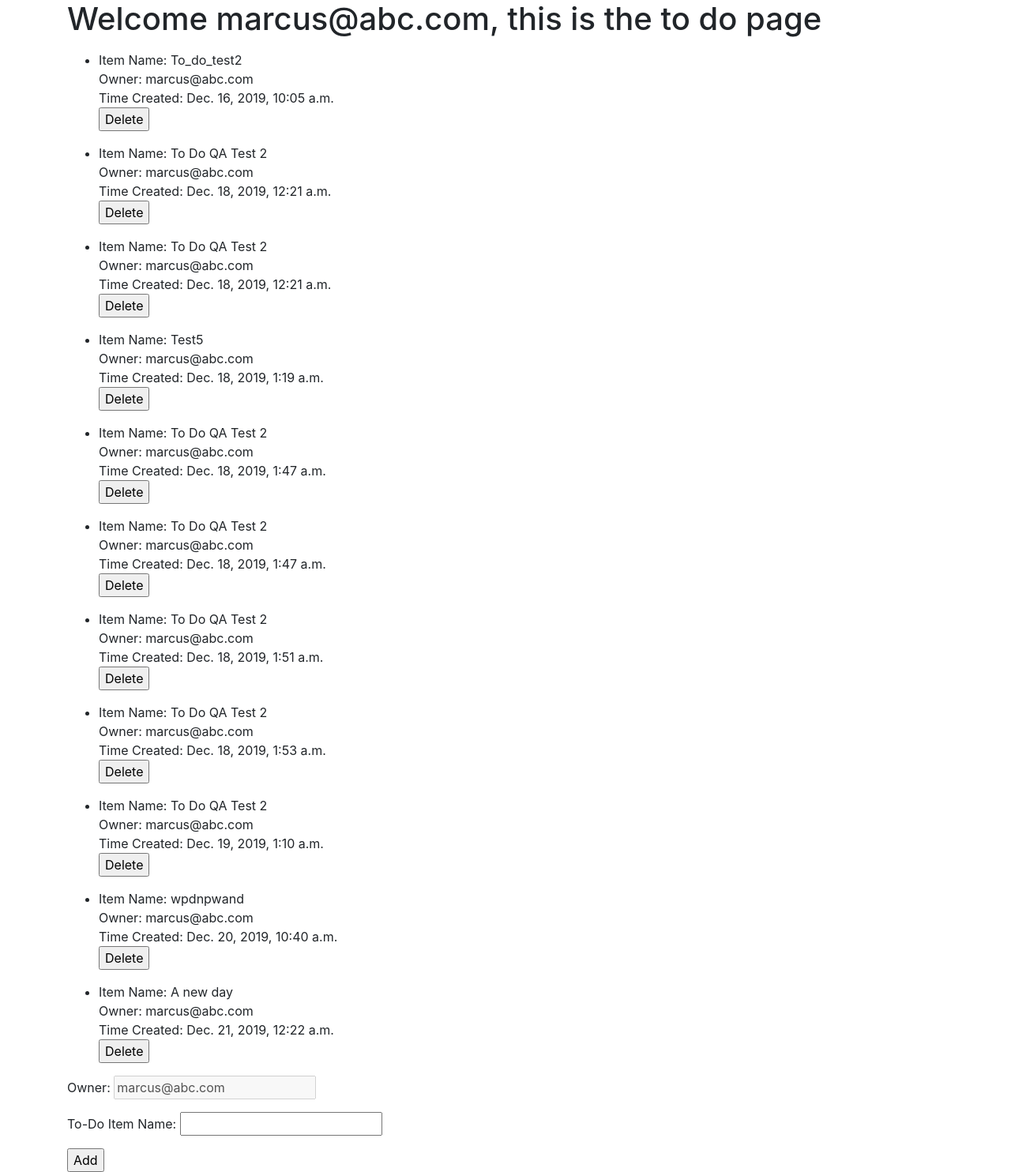
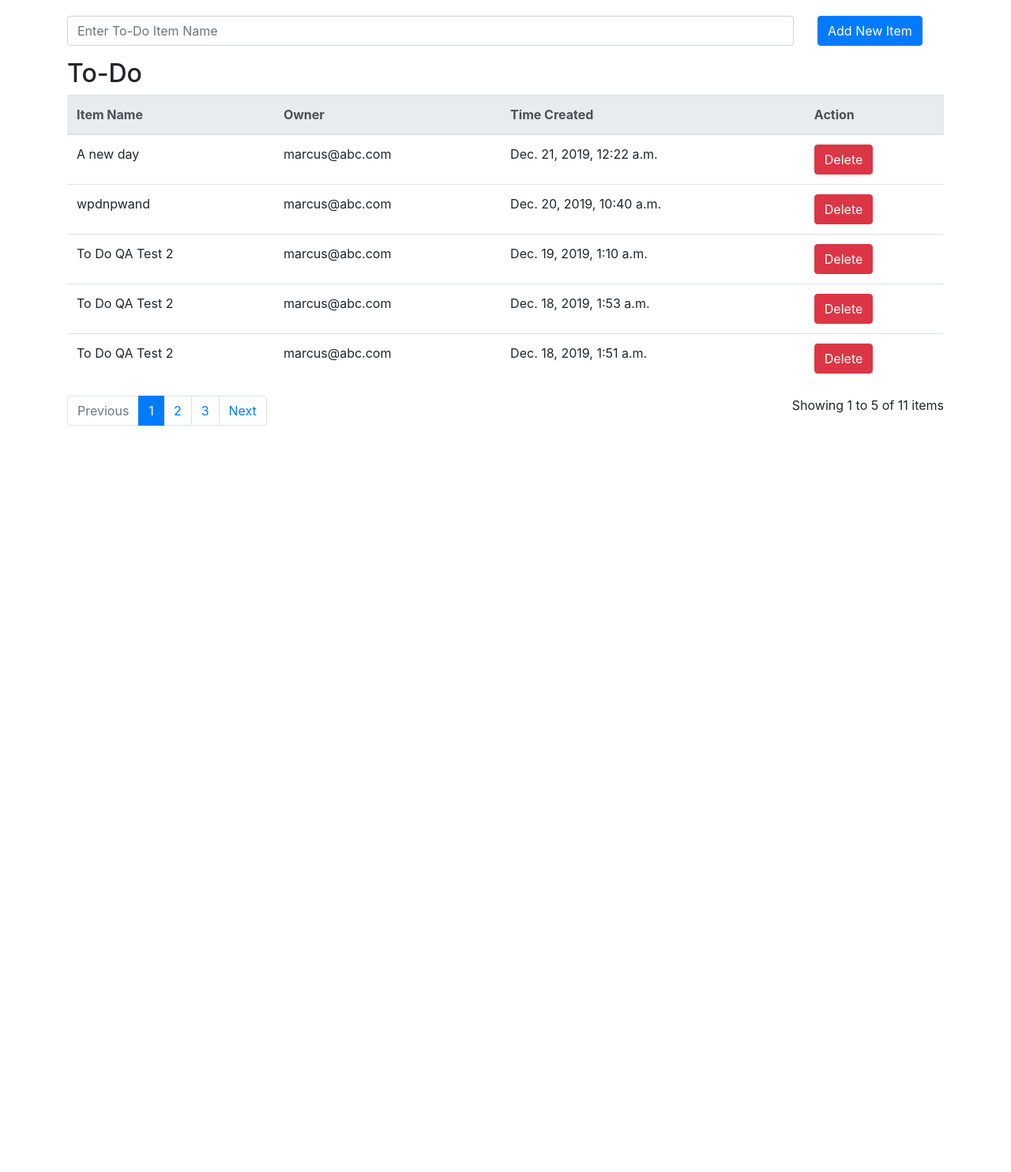
Before and after one commit to ktzy0305/ETI-To-Do-App, a Django app: page /To_do_page/ in a window 1280 px wide. Shown: the part 56-1540 px from the top of the page at 79% size. After the commit the page ends 595 px from the top, so only its background shows below. Run offline with Django 3.2, Linux system fonts and the light colour scheme; a user stored in the database is signed in; data comes from the database, SQL or seed files in the repository; both versions use the stored data as it was after the commit; some libraries are stand-ins or nearby versions.

Commit message:
Improvements to overall UI

```diff
--- a/ToDoApp/urls.py
+++ b/ToDoApp/urls.py
@@ -22,14 +22,13 @@ from django.views.generic.base import TemplateView # new
 urlpatterns = [
     path('admin/', admin.site.urls),
     path('To_do_page/', todoGreeting, name='todopage'),
-    path('addTodo/', addTodo),
+    # path('addTodo/', addTodo),
     path('deleteTodo/<int:todo_id>/<todo_own>/<todo_Todo>/', deleteTodo),
     path('logout_view/', logout_view),
     path('', TemplateView.as_view(template_name='home.html'), name='home'),
     #path('archiveHistory/<todo_Todo>/<todo_own>/', archiveHistory),
-    path('historyItem', historyItem),
     path('contribution/', contributions_view, name='contributionpage'),
-    path('historyItem', historyItem, name='todohistorypage'),
+    path('historyItem/', historyItem, name='todohistorypage'),
     path('accounts/', include('accounts.urls')),
     path('accounts/', include('django.contrib.auth.urls')),
 ]
--- a/To_do_page/static/css/styles.css
+++ b/To_do_page/static/css/styles.css
@@ -3,29 +3,87 @@
     padding-top: 20px;
 }
 
+#form-container, #add-btn-container{
+    padding-top: 20px;
+}
+
+#some_flag{
+    color: #ff0000;
+}
+
+#to-do-table, #to-do-history-table{
+    word-wrap: break-word;
+    overflow-wrap: break-word;
+}
+
+#to-do-table tbody tr td[name=todo], #to-do-history-table tbody tr td[name=item]{
+    max-width: 400px;
+}
+
+#pagination-count{
+    display: block;
+    text-align: right;
+}
+
 @media only screen and (max-width: 768px)  {
-    #contributions{
+    #to-do-table, #to-do-history-table, #contributions, #pagination-count{
         font-size: 0.95em;
+    }
+
+    button[name=delete]{
+        font-size: 0.95em;
+    }
+
+    #to-do-table tbody tr td[name=todo], #to-do-history-table tbody tr td[name=item]{
+        max-width: 300px;
     }
 
 }
 
 @media only screen and (max-width: 512px)  {
-    #contributions{
+    #to-do-table, #to-do-history-table, #contributions, #pagination-count{
         font-size: 0.8em;
+    }
+
+    button[name=delete]{
+        font-size: 0.9em;
+    }
+
+    #to-do-table tbody tr td[name=todo], #to-do-history-table tbody tr td[name=item]{
+        max-width: 150px;
     }
 
 }
 
 @media only screen and (max-width: 388px)  {
-    #contributions{
+    #to-do-table, #to-do-history-table, #contributions, #pagination-count{
         font-size: 0.75em;
+    }
+
+    button[name=delete]{
+        font-size: 0.9em;
+    }
+
+    #to-do-table tbody tr td[name=todo], #to-do-history-table tbody tr td[name=item]{
+        max-width: 100px;
+    }
+
+    #to-do-table tbody tr td[name=owner]{
+        max-width: 80px;
     }
 
 }
 
 @media only screen and (max-width: 320px)  {
-    #contributions{
-        font-size: 0.75em;
+    button[name=delete]{
+        font-size: 0.85em;
+    }
+
+    #to-do-table tbody tr td[name=todo], #to-do-history-table tbody tr td[name=item]{
+        max-width: 90px;
+    }
+
+    #to-do-table tbody tr td[name=todo]{
+        max-width: 60px;
     }
 }
--- a/To_do_page/templates/contribution_index.html
+++ b/To_do_page/templates/contribution_index.html
@@ -1,4 +1,5 @@
 {% extends 'base.html' %}
+{% block title %}Contributions Page{% endblock %}
 {% block content %}
 {% if user.is_authenticated %}
 <br>
@@ -174,6 +175,6 @@
 {% else %}
 <br>
 <p>You are not logged in</p>
-<a class="btn btn-primary" href="{% url 'login' %}">Login</button>
+<a class="btn btn-primary" href="{% url 'login' %}">Login</a>
 {% endif %}
 {% endblock %}
--- a/To_do_page/templates/to_do.html
+++ b/To_do_page/templates/to_do.html
@@ -1,14 +1,92 @@
 {% extends 'base.html' %}
-<title>To Do Page</title>
+{% block title %}To Do Page{% endblock %}
 {% block content %}
 {% if user.is_authenticated %}
-	<h1 name="greeting">Welcome {{ user.username }}, this is the to do page</h1>
+<form action="{% url 'todopage' %}" method="post">
+{% csrf_token %}
+	<div class="row">
+			<div class="col-sm-8 col-md-9 col-lg-10">
+				<div class="form-group" id="form-container">
+					<input type="text" class="form-control" id="Todo" name="Todo" placeholder="Enter To-Do Item Name" required>
+				</div>
+			</div>
+			<div class="col-sm-4 col-md-3 col-lg-2">
+				<div id="add-btn-container">
+					<button class="btn btn-primary" type="submit">Add New Item</button>
+				</div>
+			</div>
+	</div>
+	<div class="row">
+		<div class="col-sm-12">
+			{% if some_flag %}
+			<div id="some_flag" title="Some Flag">
+				<p>Item name cannot be empty!</p>
+			</div>
+			{% endif %}
+		</div>
+	</div>
+</form>
+<h2>To-Do</h2>
+<table class="table" id="to-do-table">
+	<thead class="thead-light">
+		<tr>
+			<th>Item Name</th>
+			<th>Owner</th>
+			<th>Time Created</th>
+			<th>Action</th>
+		</tr>
+	</thead>
+	<tbody>
+		{% for todo_item in all_items %}
+		<tr>
+			<td name="todo">{{ todo_item.Todo }}</td>
+			<td name="owner">{{ todo_item.owner }}</td>
+			<td name="time">{{ todo_item.Timecreated }}</td>
+			<td name="action">
+				<form action="/deleteTodo/{{todo_item.id}}/{{todo_item.owner}}/{{todo_item.Todo}}/" method="post">
+					{% csrf_token %}
+					<button name="delete" class="btn btn-danger" type="submit">Delete</button>
+				</form>
+			</td>
+		</tr>
+		{% endfor %}
+	</tbody>
+</table>
+<div class="row">
+	<div class="col-sm-8">
+		{% if all_items.has_other_pages %}
+		<ul class="pagination">
+		  {% if all_items.has_previous %}
+			<li class="page-item"><a class="page-link" href="?page={{ all_items.previous_page_number }}">Previous</a></li>
+		  {% else %}
+			<li class="page-item disabled"><span class="page-link">Previous</span></li>
+		  {% endif %}
+		  {% for i in all_items.paginator.page_range %}
+			{% if all_items.number == i %}
+			  <li class="page-item active"><span class="page-link">{{ i }} <span class="sr-only">(current)</span></span></li>
+			{% else %}
+			  <li class="page-item"><a class="page-link" href="?page={{ i }}">{{ i }}</a></li>
+			{% endif %}
+		  {% endfor %}
+		  {% if all_items.has_next %}
+			<li class="page-item"><a class="page-link" href="?page={{ all_items.next_page_number }}">Next</a></li>
+		  {% else %}
+			<li class="page-item disabled"><span class="page-link">Next</span></li>
+		  {% endif %}
+		</ul>
+	  {% endif %}
+	</div>
+	<div class="col-sm-4">
+		<p id="pagination-count">Showing {{ all_items.start_index }} to {{ all_items.end_index }} of {{ all_items.paginator.count }} items</p>
+	</div>
+</div>
+	<!-- <h1 name="greeting">Welcome {{ user.username }}, this is the to do page</h1> -->
 <!--<ul>
 	<li>temp todo item1</li>
 	<li>temp todo item2</li>
 </ul> -->
 
-	<ul name='item_list'>
+	<!-- <ul name='item_list'>
 		{% for todo_item in all_items %}
 		<li>
 		<p>
@@ -17,17 +95,17 @@
 			<div name="time_created" margin=0 padding=0>Time Created: {{todo_item.Timecreated }}</div>
 			<form action="/deleteTodo/{{todo_item.id}}/{{todo_item.owner}}/{{todo_item.Todo}}/" method="post">{% csrf_token %}
 				<input name="delete" type="submit" value="Delete"/>
-			</form>
+			</form> -->
 			<!--<form action="/archiveHistory/{{todo_item.Todo}}/{{todo_item.owner}}/" method="post">{% csrf_token %}
 				<input name="archive" type="submit" value="Archive To history"/>
 				</br>
 			</form>-->
-		</p>
+		<!-- </p>
 		</li>
 		{% endfor %}
-	</ul>
+	</ul> -->
 
-	<form action="/addTodo/" method="post">{% csrf_token %}
+	<!-- <form action="/addTodo/" method="post">{% csrf_token %}
 		<p>
 			Owner: <input type="text" name="Owner" value="{{ user.username }}" disabled/>
 		</p>
@@ -40,9 +118,9 @@
 			</div>
 		{% endif %}
 		<input type="submit" value="Add"/>
-	</form>
+	</form> -->
 {% else %}
-	<p class='error_msg'>You are not logged in</p>
-	<button onclick="location.href='{% url 'login' %}'">Login</button>
+<p class='error_msg'>You are not logged in</p>
+<a class="btn btn-primary" href="{% url 'login' %}">Login</a>
 {% endif %}
 {% endblock %}
--- a/To_do_page/views.py
+++ b/To_do_page/views.py
@@ -2,6 +2,7 @@ from django.shortcuts import render
 from django.http import HttpResponseRedirect
 from To_do_page.models import ToDoItem, ArchiveHistory
 from django.contrib.auth import logout, get_user
+from django.core.paginator import Paginator
 from datetime import datetime
 
 
@@ -12,26 +13,44 @@ from datetime import datetime
 
 def todoGreeting(request):
     own = get_user(request)
-    all_todo = ToDoItem.objects.all().filter(owner=own)
+    all_todo = ToDoItem.objects.all().filter(owner=own).order_by('-Timecreated')
     context = {
         'all_items': all_todo
     }
+
+    paginator = Paginator(all_todo, 5)
+    page = request.GET.get('page')
+    if page is not None:
+        all_todo = paginator.get_page(page)
+        context['all_items'] = all_todo
+    else:
+        all_todo = paginator.get_page(1)
+        context['all_items'] = all_todo
+
+    if request.POST:
+        owner_name = get_user(request)
+        new_todo = request.POST['Todo']
+        if ((owner_name != "")  and (new_todo != "")):
+            addTodo(request, owner_name=owner_name, new_todo=new_todo)
+        else:
+            context['some_flag'] = True
+
     return render(request, 'to_do.html', context)
 
-def addTodo(request):
-    own = get_user(request)
-    new_todo = request.POST['Todo']
-    if ((own!= "")and (new_todo!="")):
-        time = datetime.now()
-        #time = time.strftime('%Y-%m-%d %H:%M')
-        new_item = ToDoItem(owner=own, Todo=new_todo, Timecreated=time)
-        new_item.save()
-        archiveHistory(own, new_todo, time, 'Added')
-        return HttpResponseRedirect('/To_do_page/')
-    else:
+def addTodo(request, owner_name, new_todo):
+    # own = get_user(request)
+    # new_todo = request.POST['Todo']
+    # if ((own!= "")and (new_todo!="")):
+    #     time = datetime.now()
+    #     #time = time.strftime('%Y-%m-%d %H:%M')
+    new_item = ToDoItem(owner=owner_name, Todo=new_todo, Timecreated=datetime.now())
+    new_item.save()
+    archiveHistory(todo_own = new_item.owner, todo_Todo=new_item.Todo, timecreated=datetime.now(), action='Added')
+    # return HttpResponseRedirect('/To_do_page/')
+    # else:
         #context["error"] = "Check your input for Owner name and Item name."
         #return {'some_flag': True}
-        return render(request, 'to_do.html', {'some_flag': True})
+        # return render(request, 'to_do.html', {'some_flag': True})
         #return HttpResponseRedirect('/To_do_page/', {'some_flag': True})
 
 def deleteTodo(request, todo_id, todo_own, todo_Todo):
@@ -50,13 +69,21 @@ def archiveHistory(todo_own, todo_Todo, timecreated, action):
     act = action
     new_item = ArchiveHistory(owner=own, Todo=todo, Timecreated=time, action=act)
     new_item.save()
-    return HttpResponseRedirect('/To_do_page/')
+    # return HttpResponseRedirect('/To_do_page/')
 
 def historyItem(request):
-    all_todo = ArchiveHistory.objects.all()
+    all_todo = ArchiveHistory.objects.all().order_by('-Timecreated')
     context = {
         'all_items': all_todo
     }
+    paginator = Paginator(all_todo, 5)
+    page = request.GET.get('page')
+    if page is not None:
+        all_todo = paginator.get_page(page)
+        context['all_items'] = all_todo
+    else:
+        all_todo = paginator.get_page(1)
+        context['all_items'] = all_todo
     return render(request, 'history_page.html', context)
 
 def logout_view(request):
--- a/templates/base.html
+++ b/templates/base.html
@@ -33,13 +33,13 @@
             <div class="collapse navbar-collapse" id="navbarNav">
                 <ul class="navbar-nav mr-auto">
                     {% if request.user.is_authenticated %}
-                    <li class="nav-item {% if request.resolver_match.url_name == 'todopage' %}active{% endif %}"">
-                        <a class=" nav-link" href="{% url 'todopage' %}">To-Do</a>
+                    <li class="nav-item {% if request.resolver_match.url_name == 'todopage' %}active{% endif %}">
+                        <a class="nav-link" href="{% url 'todopage' %}">To-Do</a>
                     </li>
-                    <li class="nav-item {% if request.resolver_match.url_name == 'todohistorypage' %}active{% endif %}"">
-                        <a class=" nav-link" href="{% url 'todohistorypage' %}">To-Do History</a>
+                    <li class="nav-item {% if request.resolver_match.url_name == 'todohistorypage' %}active{% endif %}">
+                        <a class="nav-link" href="{% url 'todohistorypage' %}">To-Do History</a>
                     </li>
-                    <li class="nav-item">
+                    <li class="nav-item {% if request.resolver_match.url_name == 'contributionpage' %}active{% endif %}">
                         <a class="nav-link" href="{% url 'contributionpage' %}">Team Contribution</a>
                     </li>
                     {% endif %}
--- a/templates/registration/login.html
+++ b/templates/registration/login.html
@@ -4,6 +4,7 @@
 {% block title %}Login{% endblock %}
 
 {% block content %}
+<br>
 <h2>Login</h2>
 <form method="post">
     {% csrf_token %}
```
Also changed, not shown: To_do_page/templates/history_page.html (+55 -7 lines), db.sqlite3.
